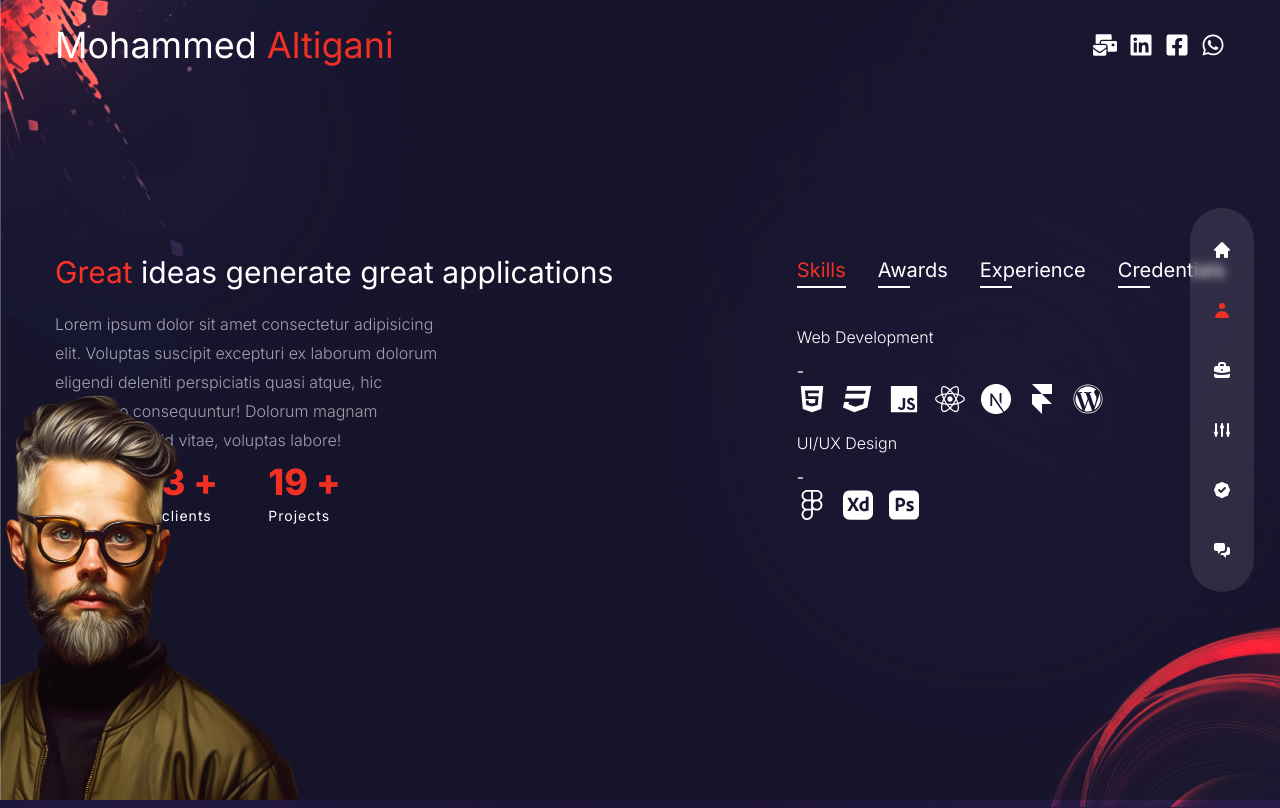
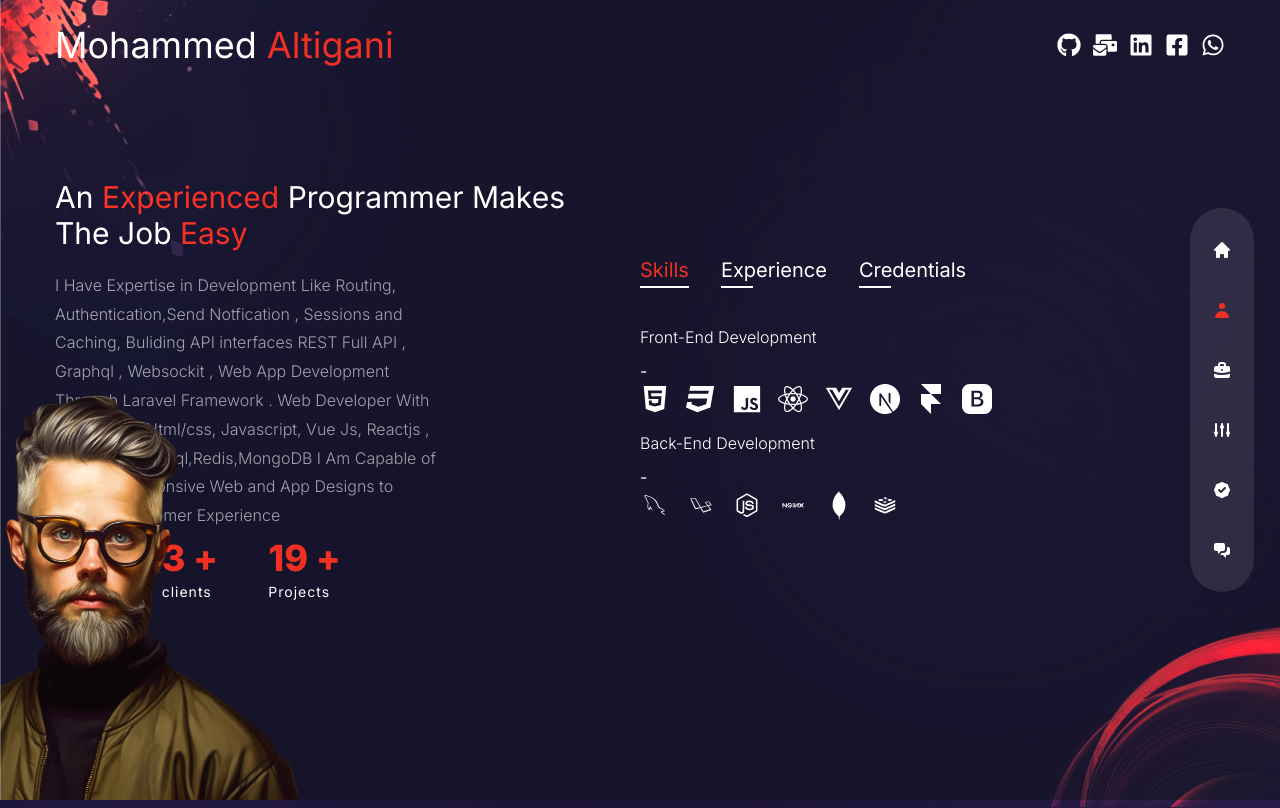
Before and after one commit to jksaWork/jksaWork, a Next.js app: page /about in a window 1280 px wide. Shown: the top 808 px of the page. Built offline with nearby package versions, Linux system fonts and the light colour scheme.

Commit message:
Real-data Part1

```diff
--- a/app/about/AboutComponents.tsx
+++ b/app/about/AboutComponents.tsx
@@ -1,6 +1,6 @@
 "use client";
 import React, { ReactNode, useState } from "react";
-import { aboutData } from "@/constant";
+import { SkillIntorDesc, aboutData } from "@/constant";
 import { aboutDataType } from "@/comon.types";
 import { IconType } from "react-icons";
 import CountUp from "react-countup";
@@ -9,29 +9,29 @@ import { fadeIn } from "@/constant/variants";
 function AboutComponents() {
   const [index, setIndex] = useState<number>(0);
   return (
-    <div className="container mx-auto h-full flex flex-col items-center gap-y-8  justify-center md:justify-start md:flex-row ">
+    <div className="container mx-auto h-full grid md:grid-cols-2 items-center gap-y-8  justify-center md:justify-start md:flex-row ">
       <div className="md:flex-1">
         <motion.h3
           variants={fadeIn("down", 0.2)}
           animate="show"
           exit="hidden"
           initial="hidden"
-          className="text-3xl text-center md:text-start"
+          className="text-3xl text-center md:text-start capitalize "
         >
-          <span className="text-accent">Great</span> ideas generate great
-          applications
+          An <span className="text-accent">experienced</span> programmer makes
+          <br />
+          the job <span className="text-accent">easy</span>
         </motion.h3>
         <motion.p
           variants={fadeIn("down", 0.2)}
           animate="show"
           exit="hidden"
           initial="hidden"
-          className="max-w-[400px] mx-auto md:mx-0 mb-2 mt-5"
+          className="max-w-[400px]
+          line-clamp-3 md:line-clamp-none
+          mx-auto md:mx-0 mb-2 mt-5"
         >
-          Lorem ipsum dolor sit amet consectetur adipisicing elit. Voluptas
-          suscipit excepturi ex laborum dolorum eligendi deleniti perspiciatis
-          quasi atque, hic architecto consequuntur! Dolorum magnam voluptatem ut
-          id vitae, voluptas labore!
+          {SkillIntorDesc}
         </motion.p>
         <div className="">
           <motion.div
@@ -99,13 +99,13 @@ function AboutComponents() {
           </motion.div>
         </div>
       </div>
-      <div>
+      <div className="w-max">
         <motion.div
           variants={fadeIn("up", 0)}
           animate="show"
           exit="hidden"
           initial="hidden"
-          className="mx-auto md:mx-0 flex mb-4 gap-x-4 md:gap-x-8 "
+          className="mx-auto md:mx-0 flex  mb-4 gap-x-4 md:gap-x-8 "
         >
           {aboutData.map((el: aboutDataType, itemIndex) => (
             <div
@@ -145,7 +145,7 @@ function AboutComponents() {
                 <div className="flex gap-x-4">
                   {item.icons?.map((el: ReactNode, index: number) => {
                     return (
-                      <div key={index} className="text-3xl">
+                      <div key={Math.random().toString()} className="text-3xl">
                         {el}
                       </div>
                     );
--- a/app/layout.tsx
+++ b/app/layout.tsx
@@ -3,6 +3,7 @@ import "./globals.css";
 import "swiper/css";
 import "swiper/css/pagination";
 import "swiper/css/navigation";
+// import "swiper/css/freemode";
 
 import type { Metadata } from "next";
 import { Inter, Sora } from "next/font/google";
--- a/app/services/ServiceComponent.tsx
+++ b/app/services/ServiceComponent.tsx
@@ -3,7 +3,7 @@ import React from "react";
 import { ServiceSlider } from "@/components";
 import { motion } from "framer-motion";
 import { fadeIn } from "@/constant/variants";
-
+import { ServiceIntor } from "@/constant";
 function ServiceComponent() {
   return (
     <div className="container mx-auto pt-10 h-full w-full flex items-center justify-center">
@@ -16,14 +16,9 @@ function ServiceComponent() {
           className="md:w-[30vw] flex flex-col mb-5 md:mb-0 text-center md:text-left md:justify-start"
         >
           <h2 className="text-4xl capitalize md:mt-3">
-            my service <span className="text-accent">.</span>{" "}
+            my <span className="text-accent"> services .</span>{" "}
           </h2>
-          <p className="max-w-md mx-auto mt-3">
-            Lorem, ipsum dolor sit amet consectetur adipisicing elit. Expedita
-            asperiores beatae ut numquam dolore temporibus eius. Autem ex sequi
-            vitae dolorem nesciunt, sit, laudantium cumque harum necessitatibus
-            consequuntur voluptas illum.
-          </p>
+          <p className="max-w-md mx-auto mt-3">{ServiceIntor}</p>
         </motion.div>
         <motion.div
           variants={fadeIn("up", 0)}
--- a/app/work/WorkComponent.tsx
+++ b/app/work/WorkComponent.tsx
@@ -4,6 +4,7 @@ import { ServiceSlider } from "@/components";
 import { motion } from "framer-motion";
 import { fadeIn } from "@/constant/variants";
 import WorkSilder from "@/components/WorkSlider";
+import { WorkIntro } from "@/constant";
 // WorkSilder
 function WorkComponent() {
   return (
@@ -19,12 +20,7 @@ function WorkComponent() {
           <h2 className="text-4xl capitalize md:mt-3">
             my <span className="text-accent">Work .</span>{" "}
           </h2>
-          <p className="max-w-md mx-auto mt-3 capitalize">
-            Lorem, ipsum dolor sit amet consectetur adipisicing elit. Expedita
-            asperiores beatae ut numquam dolore temporibus eius. Autem ex sequi
-            vitae dolorem nesciunt, sit, laudantium cumque harum necessitatibus
-            consequuntur voluptas illum.
-          </p>
+          <p className="max-w-md mx-auto mt-3 capitalize">{WorkIntro}</p>
         </motion.div>
         <motion.div
           variants={fadeIn("up", 0)}
--- a/components/Home.tsx
+++ b/components/Home.tsx
@@ -2,6 +2,7 @@
 import { fadeIn } from "@/constant/variants";
 import { motion } from "framer-motion";
 import { Avatar, ProjectsBtn, ParticlesContainer } from "@/components";
+import { intorDec } from "@/constant";
 function Home() {
   return (
     <div className="bg-primary/60 h-full">
@@ -19,7 +20,7 @@ function Home() {
             animate="show"
             exit="hidden"
             initial="hidden"
-            className="h1 capitalize"
+            className="md:text-5xl  text-3xl capitalize"
           >
             transforming ideas <br />
             into <span className="text-accent">Digital realtie</span>
@@ -29,12 +30,9 @@ function Home() {
             animate="show"
             exit="hidden"
             initial="hidden"
-            className="max-w-sm xl:max-w-sm mx-auto xl:mx-0 mb-10 xl:mb-16"
+            className="max-w-sm mt-3 capitalize xl:max-w-sm mx-auto xl:mx-0 mb-6 xl:mb-10"
           >
-            Lorem ipsum, dolor sit amet consectetur adipisicing elit. Modi
-            officiis eligendi distinctio expedita recusandae reprehenderit
-            officia quae sint, quam temporibus nihil dolorem blanditiis
-            excepturi suscipit nisi aut accusantium voluptatum? Beatae?
+            {intorDec}
           </motion.p>
           <motion.div
             variants={fadeIn("down", 0.2)}
--- a/components/ProjectsBtn.tsx
+++ b/components/ProjectsBtn.tsx
@@ -9,8 +9,8 @@ const ProjectsBtn = () => {
         className="group
         relative
         p-3
-        max-w-[185px]
-        max-h-[185px]
+        max-w-[150px]
+        max-h-[150px]
         flex items-center justify-center
         bg-no-repaet bg-cover
         bg-circleStar
--- a/components/ServiceSlider.tsx
+++ b/components/ServiceSlider.tsx
@@ -1,7 +1,7 @@
 // data
 "use client";
 import { Swiper, SwiperSlide } from "swiper/react";
-import { FreeMode, Pagination } from "swiper/modules";
+import { FreeMode, Navigation, Pagination } from "swiper/modules";
 import { serviceData } from "@/constant";
 import { RxArrowTopRight } from "react-icons/rx";
 import "swiper/css";
@@ -27,7 +27,7 @@ const ServiceSlider = () => {
         }}
         freeMode={true}
         pagination={{ clickable: true }}
-        modules={[FreeMode, Pagination]}
+        modules={[FreeMode, Pagination, Navigation]}
         className="h-[240px] sm:h-[340px]"
       >
         {/* Hello Wolr d */}
--- a/components/WorkSlider.tsx
+++ b/components/WorkSlider.tsx
@@ -31,10 +31,7 @@ const WorkSilder = () => {
                       key={index}
                       className="cursor-pointer z-10 group rounded-lg relative"
                     >
-                      <Link
-                        target="_blank"
-                        href={el.url ? el.url : "http://localhost:213"}
-                      >
+                      <Link target="_blank" href={el.url}>
                         <div
                           className="absolute opacity-0 group-hover:opacity-80 w-full h-full
                         gap-1 justify-center items-center
@@ -53,7 +50,7 @@ const WorkSilder = () => {
                             className="
                             text-2xl font-bold
                           transition-all duration-500
-                          absolute group-hover:translate-x-[80px] translate-x-[20px]  items-center gap-2"
+                          absolute group-hover:translate-x-[72px] translate-x-[20px]  items-center gap-2"
                           >
                             <RxArrowRight />
                           </span>
--- a/constant/index.tsx
+++ b/constant/index.tsx
@@ -18,23 +18,28 @@ import {
   SiFramer,
   SiNextdotjs,
 } from "react-icons/si";
+
 import {
-  TiSocialLinkedin,
-  TiSocialFacebookCircular,
-  TiMail,
-  TiMessages,
-} from "react-icons/ti";
-
+  DiMysql,
+  DiLaravel,
+  DiNodejsSmall,
+  DiNginx,
+  DiMongodb,
+  DiRedis,
+} from "react-icons/di";
+import { BsFillBootstrapFill } from "react-icons/bs";
 import {
   FaCss3,
   FaFacebookMessenger,
   FaFacebookSquare,
   FaFigma,
+  FaGithub,
   FaHtml5,
   FaJs,
   FaLinkedin,
   FaMailBulk,
   FaReact,
+  FaVuejs,
   FaWhatsapp,
   FaWordpress,
 } from "react-icons/fa";
@@ -45,6 +50,17 @@ import {
   RxReader,
   RxRocket,
 } from "react-icons/rx";
+
+export const intorDec = `
+My name is mohammed Altigani osamn I Am a Proficient Web Developer With more Than 3+ Years of Experience. I Have Expertise in Bulid Modren Web Design ,
+I am an expert in creating web-based systems, programming , interfaces for applications and developing Responsive web pages
+ (Design)
+`;
+
+export const SkillIntorDesc = `
+I Have Expertise in Development Like Routing, Authentication,Send Notfication ,
+Sessions and Caching, Buliding API interfaces REST Full API  , Graphql , Websockit    ,  Web App Development Through Laravel Framework . Web Developer With Expertise in Html/css, Javascript, Vue Js, Reactjs , Nextjs, and Mysql,Redis,MongoDB I Am Capable of Building Responsive Web and App Designs to Improve Customer Experience`;
+
 export const links: NavLink[] = [
   { name: "home", path: "/", icon: HiHome },
   { name: "about", path: "/about", icon: HiUser },
@@ -62,6 +78,11 @@ export const links: NavLink[] = [
   },
 ];
 export const SocilaLinks: NavLink[] = [
+  {
+    path: "https://github.com/jksaWork",
+    name: "Git Hub Account",
+    icon: FaGithub,
+  },
   {
     path: "mailto: jksa.work.1@gmail.com",
     name: "email",
@@ -90,33 +111,28 @@ export const aboutData: aboutDataType[] = [
     title: "skills",
     info: [
       {
-        title: "Web Development",
+        title: "Front-End Development",
         icons: [
           <FaHtml5 />,
           <FaCss3 />,
           <FaJs />,
           <FaReact />,
+          <FaVuejs />,
           <SiNextdotjs />,
           <SiFramer />,
-          <FaWordpress />,
+          <BsFillBootstrapFill />,
         ],
       },
       {
-        title: "UI/UX Design",
-        icons: [<FaFigma />, <SiAdobexd />, <SiAdobephotoshop />],
-      },
-    ],
-  },
-  {
-    title: "awards",
-    info: [
-      {
-        title: "Webby Awards - Honoree",
-        stage: "2011 - 2012",
-      },
-      {
-        title: "Adobe Design Achievement Awards - Finalist",
-        stage: "2009 - 2010",
+        title: "Back-End Development",
+        icons: [
+          <DiMysql />,
+          <DiLaravel />,
+          <DiNodejsSmall />,
+          <DiNginx />,
+          <DiMongodb />,
+          <DiRedis />,
+        ],
       },
     ],
   },
@@ -124,16 +140,16 @@ export const aboutData: aboutDataType[] = [
     title: "experience",
     info: [
       {
-        title: "UX/UI Designer - XYZ Company",
-        stage: "2012 - 2023",
+        title: "Laravel Trainer - Msc Company",
+        stage: "2021/10/1 - 2022/1/1",
       },
       {
-        title: "Web Developer - ABC Agency",
-        stage: "2010 - 2012",
+        title: "Laravel Devloper - Msc Company",
+        stage: "2022/1/1 - 2023/1/1",
       },
       {
-        title: "Intern - DEF Corporation",
-        stage: "2008 - 2010",
+        title: "Freelacer",
+        stage: "2023 - now",
       },
     ],
   },
@@ -141,48 +157,36 @@ export const aboutData: aboutDataType[] = [
     title: "credentials",
     info: [
       {
-        title: "Web Development - ABC University, LA, CA",
-        stage: "2011",
-      },
-      {
-        title: "Computer Science Diploma - AV Technical Institute",
-        stage: "2009",
-      },
-      {
-        title: "Certified Graphic Designer - ABC Institute, Los Angeles, CA",
-        stage: "2006",
+        title:
+          "Infomation System Bachelor's degree - OUI Omdurman Islamic University",
+        stage: "2023",
       },
     ],
   },
 ];
-
+export const ServiceIntor = `By utilizing my skills in the right way, I can provide you with many smart solutions that in turn help in the process of achieving satisfaction by the developed software.`;
+import { FiActivity, FiAirplay, FiAlertTriangle } from "react-icons/fi";
 export const serviceData = [
   {
-    icon: <RxCrop />,
-    title: "Branding",
-    description: "Lorem ipsum dolor sit amet, consectetur adipiscing elit.",
+    icon: <FiActivity />,
+    title: "Building",
+    description:
+      "The ability to know the client's requirements and start achieving the goals ",
   },
   {
-    icon: <RxPencil2 />,
-    title: "Design",
-    description: "Lorem ipsum dolor sit amet, consectetur adipiscing elit.",
+    icon: <FiAlertTriangle />,
+    title: "Testing",
+    description:
+      "Testing and writing test codes (unit - feture) that help achieve project goals ",
   },
   {
-    icon: <RxDesktop />,
-    title: "Development",
-    description: "Lorem ipsum dolor sit amet, consectetur adipiscing elit.",
-  },
-  {
-    icon: <RxReader />,
-    title: "Copywriting",
-    description: "Lorem ipsum dolor sit amet, consectetur adipiscing elit.",
-  },
-  {
-    icon: <RxRocket />,
-    title: "SEO",
-    description: "Lorem ipsum dolor sit amet, consectetur adipiscing elit.",
+    icon: <FiAirplay />,
+    title: "Deploying",
+    description:
+      "Assisting clients in the process of uploading project files to the server",
   },
 ];
+export const WorkIntro = `I have many projects with different technologies used in developing websites  static and Dynamic Websites Pure  Projects , vuejs , reactjs , nextjs,Laravel/livewire Laravel/vuejs  , MERN and Other Technology  `;
 
 export const workSlides: workSlidesTypes = {
   slides: [
--- a/package.json
+++ b/package.json
@@ -9,6 +9,7 @@
     "lint": "next lint"
   },
   "dependencies": {
+    "@tailwindcss/line-clamp": "^0.4.4",
     "@types/node": "20.4.1",
     "@types/react": "18.2.14",
     "@types/react-dom": "18.2.6",
--- a/tailwind.config.js
+++ b/tailwind.config.js
@@ -46,5 +46,5 @@ module.exports = {
       DEFAULT: "15px",
     },
   },
-  plugins: [require("tailwind-scrollbar")],
+  plugins: [require("tailwind-scrollbar"), require("@tailwindcss/line-clamp")],
 };
```
Also changed, not shown: 1 other file (tests, documents, lock files or other folders).
